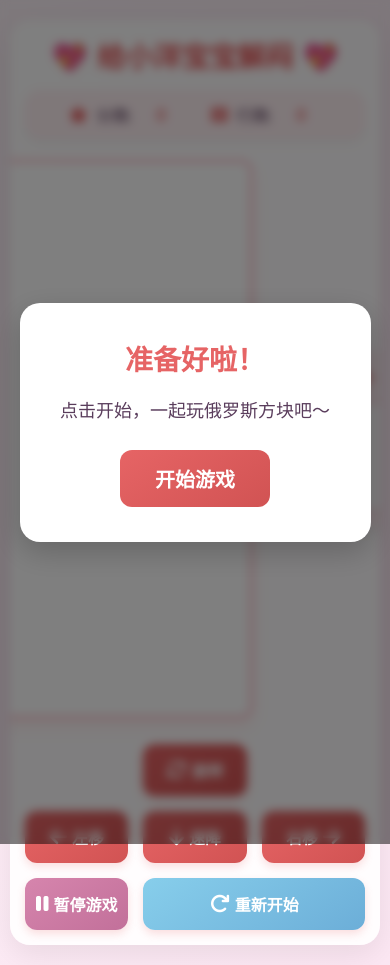
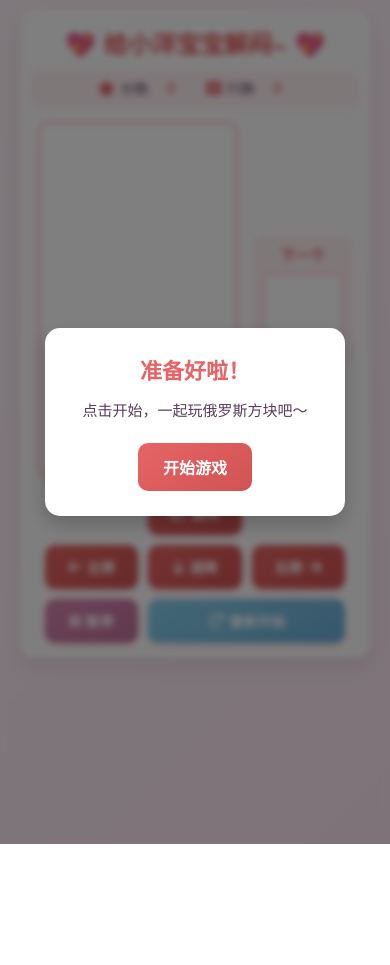
Before and after one commit to Taylor151045/YYDW, a plain HTML site: page index.html in a window 390 px wide. After the commit the page ends 844 px from the top, so only its background shows below. Drawn offline with Linux system fonts and the light colour scheme.

Commit message:
Update index.html

```diff
--- a/index.html
+++ b/index.html
@@ -3,7 +3,7 @@
 <head>
     <meta charset="UTF-8">
     <meta name="viewport" content="width=device-width, initial-scale=1.0, maximum-scale=1.0, user-scalable=no">
-    <title>给小洋宝宝解闷</title>
+    <title>给小洋宝宝解闷~</title>
     <link rel="stylesheet" href="https://cdnjs.cloudflare.com/ajax/libs/font-awesome/6.4.0/css/all.min.css">
     <style>
         * {
@@ -16,7 +16,7 @@
         body {
             background: linear-gradient(135deg, #fdf2f8 0%, #fce7f3 100%);
             min-height: 100vh;
-            padding: 20px 10px;
+            padding: 10px;
             display: flex;
             flex-direction: column;
             align-items: center;
@@ -24,91 +24,87 @@
         }
 
         .game-container {
-            max-width: 500px;
             width: 100%;
-            padding: 20px;
+            max-width: 350px; /* 缩小最大宽度适配手机 */
+            padding: 15px 10px;
             background-color: rgba(255, 255, 255, 0.9);
-            border-radius: 20px;
-            box-shadow: 0 10px 30px rgba(0, 0, 0, 0.08);
+            border-radius: 15px;
+            box-shadow: 0 8px 20px rgba(0, 0, 0, 0.08);
             position: relative;
-            overflow: hidden;
         }
 
         .game-header {
             text-align: center;
-            margin-bottom: 20px;
-            position: relative;
-            z-index: 1;
+            margin-bottom: 15px;
         }
 
         .game-title {
             color: #e66465;
-            font-size: 32px;
-            margin-bottom: 15px;
+            font-size: 24px;
+            margin-bottom: 10px;
             text-shadow: 2px 2px 4px rgba(230, 100, 101, 0.15);
         }
 
         .game-info {
             display: flex;
             justify-content: center;
-            gap: 30px;
+            gap: 20px;
             background-color: #fff0f3;
-            padding: 12px 20px;
-            border-radius: 15px;
-            box-shadow: 0 4px 8px rgba(0, 0, 0, 0.05);
+            padding: 8px 15px;
+            border-radius: 12px;
+            box-shadow: 0 3px 6px rgba(0, 0, 0, 0.05);
         }
 
         .info-item {
             display: flex;
             align-items: center;
-            gap: 8px;
-            font-size: 17px;
+            gap: 5px;
+            font-size: 14px;
         }
 
         .info-item i {
             color: #e66465;
+            font-size: 16px;
         }
 
         .info-item span {
             color: #e66465;
             font-weight: bold;
-            font-size: 19px;
-            min-width: 40px;
+            font-size: 16px;
+            min-width: 30px;
         }
 
         .game-wrapper {
             display: flex;
             justify-content: center;
             align-items: center;
-            gap: 25px;
-            margin-bottom: 25px;
-            position: relative;
-            z-index: 1;
+            gap: 15px;
+            margin-bottom: 15px;
         }
 
         #gameCanvas {
-            border: 4px solid #ffccd5;
-            border-radius: 12px;
+            border: 3px solid #ffccd5;
+            border-radius: 10px;
             background-color: #fff;
-            box-shadow: 0 8px 16px rgba(230, 100, 101, 0.1);
+            box-shadow: 0 5px 10px rgba(230, 100, 101, 0.1);
             width: 100%;
-            max-width: 280px;
+            max-width: 200px; /* 缩小游戏区域宽度 */
             height: auto;
         }
 
         .next-piece-container {
             background-color: #fff0f3;
-            padding: 15px;
-            border-radius: 12px;
-            box-shadow: 0 4px 8px rgba(0, 0, 0, 0.05);
+            padding: 10px;
+            border-radius: 10px;
+            box-shadow: 0 3px 6px rgba(0, 0, 0, 0.05);
         }
 
         #nextPieceCanvas {
             border: 2px solid #ffccd5;
-            border-radius: 8px;
+            border-radius: 6px;
             background-color: #fff;
-            width: 110px;
-            height: 110px;
+            width: 80px; /* 缩小下一个方块预览 */
+            height: 80px;
             display: block;
             margin: 0 auto;
         }
@@ -116,32 +112,30 @@
         .next-piece-title {
             color: #e66465;
             text-align: center;
-            margin-bottom: 10px;
-            font-size: 18px;
+            margin-bottom: 8px;
+            font-size: 15px;
             font-weight: bold;
         }
 
         .control-panel {
             display: grid;
             grid-template-columns: repeat(3, 1fr);
-            gap: 15px;
+            gap: 10px;
             width: 100%;
-            max-width: 380px;
+            max-width: 300px;
             margin: 0 auto;
-            position: relative;
-            z-index: 1;
         }
 
         .control-btn {
             background: linear-gradient(145deg, #e66465, #d15353);
             color: white;
             border: none;
-            border-radius: 12px;
-            padding: 16px 0;
-            font-size: 18px;
+            border-radius: 10px;
+            padding: 12px 0;
+            font-size: 14px;
             font-weight: bold;
             cursor: pointer;
-            box-shadow: 0 4px 8px rgba(230, 100, 101, 0.2);
+            box-shadow: 0 3px 6px rgba(230, 100, 101, 0.2);
             transition: all 0.2s ease;
             display: flex;
             align-items: center;
@@ -150,16 +144,16 @@
         }
 
         .control-btn i {
-            font-size: 20px;
+            font-size: 16px;
         }
 
         .control-btn:hover {
-            transform: translateY(-3px);
-            box-shadow: 0 6px 12px rgba(230, 100, 101, 0.3);
+            transform: translateY(-2px);
+            box-shadow: 0 5px 10px rgba(230, 100, 101, 0.3);
         }
 
         .control-btn:active {
-            transform: translateY(-1px);
+            transform: translateY(0);
         }
 
         .control-btn.pause-btn {
@@ -183,28 +177,28 @@
             align-items: center;
             justify-content: center;
             z-index: 100;
-            backdrop-filter: blur(5px);
+            backdrop-filter: blur(3px);
         }
 
         .modal-content {
             background-color: white;
-            padding: 35px 25px;
-            border-radius: 20px;
+            padding: 25px 15px;
+            border-radius: 15px;
             text-align: center;
             width: 90%;
-            max-width: 380px;
-            box-shadow: 0 10px 30px rgba(0, 0, 0, 0.2);
+            max-width: 300px; /* 缩小模态框 */
+            box-shadow: 0 8px 20px rgba(0, 0, 0, 0.2);
         }
 
         .modal-title {
             color: #e66465;
-            font-size: 28px;
-            margin-bottom: 20px;
+            font-size: 22px;
+            margin-bottom: 15px;
         }
 
         .modal p {
-            font-size: 18px;
-            margin-bottom: 25px;
+            font-size: 15px;
+            margin-bottom: 20px;
             color: #5a3d5c;
             line-height: 1.5;
         }
@@ -213,9 +207,9 @@
             background: linear-gradient(145deg, #e66465, #d15353);
             color: white;
             border: none;
-            border-radius: 12px;
-            padding: 14px 35px;
-            font-size: 20px;
+            border-radius: 10px;
+            padding: 12px 25px;
+            font-size: 16px;
             font-weight: bold;
             cursor: pointer;
             transition: all 0.2s ease;
@@ -223,21 +217,31 @@
 
         .start-btn:hover {
             background: linear-gradient(145deg, #d15353, #b94545);
-            transform: translateY(-3px);
+            transform: translateY(-2px);
         }
 
-        @media (max-width: 480px) {
+        /* 移动设备专用优化 */
+        @media (max-width: 360px) {
             .game-container {
-                padding: 15px;
+                padding: 10px 5px;
             }
 
             .game-title {
-                font-size: 28px;
+                font-size: 22px;
+            }
+
+            .game-wrapper {
+                gap: 10px;
             }
 
             .control-btn {
-                padding: 14px 0;
-                font-size: 16px;
+                padding: 10px 0;
+                font-size: 13px;
+            }
+
+            #nextPieceCanvas {
+                width: 70px;
+                height: 70px;
             }
         }
     </style>
@@ -245,7 +249,7 @@
 <body>
     <div class="game-container">
         <div class="game-header">
-            <h1 class="game-title">💖 给小洋宝宝解闷 💖</h1>
+            <h1 class="game-title">💖 给小洋宝宝解闷~ 💖</h1>
             <div class="game-info">
                 <div class="info-item">
                     <i class="fas fa-star"></i> 分数: <span id="score">0</span>
@@ -257,10 +261,10 @@
         </div>
 
         <div class="game-wrapper">
-            <canvas id="gameCanvas" width="280" height="500"></canvas>
+            <canvas id="gameCanvas" width="200" height="360"></canvas> <!-- 缩小画布尺寸 -->
             <div class="next-piece-container">
                 <h3 class="next-piece-title">下一个</h3>
-                <canvas id="nextPieceCanvas" width="110" height="110"></canvas>
+                <canvas id="nextPieceCanvas" width="80" height="80"></canvas>
             </div>
         </div>
 
@@ -280,7 +284,7 @@
                 右移 <i class="fas fa-arrow-right"></i>
             </button>
             <button class="control-btn pause-btn" id="pauseBtn">
-                <i class="fas fa-pause"></i> 暂停游戏
+                <i class="fas fa-pause"></i> 暂停
             </button>
             <button class="control-btn restart-btn" id="restartBtn">
                 <i class="fas fa-redo"></i> 重新开始
@@ -305,11 +309,11 @@
     </div>
 
     <script>
-        // 游戏常量定义
-        const ROWS = 20;          // 游戏行数
-        const COLS = 10;          // 游戏列数
-        const BLOCK_SIZE = 28;    // 方块大小(像素)
-        const INITIAL_SPEED = 1000; // 初始下落速度(毫秒)
+        // 游戏常量定义（适配手机尺寸）
+        const ROWS = 20;          // 保持行数
+        const COLS = 10;          // 保持列数
+        const BLOCK_SIZE = 18;    // 缩小方块尺寸适配手机
+        const INITIAL_SPEED = 1000;
 
         // 方块颜色方案
         const COLORS = [
@@ -411,17 +415,11 @@
 
             // 计算初始位置（确保方块完全可见）
             const pieceWidth = game.current.shape[0].length;
-            const pieceHeight = game.current.shape.length;
 
             // 水平居中
             game.current.x = Math.floor(COLS / 2) - Math.floor(pieceWidth / 2);
-            // 垂直位置：确保整个方块可见
+            // 垂直位置：顶部
             game.current.y = 0;
-
-            // 特殊处理第一个方块，确保它完全在游戏区域内
-            if (game.lines === 0 && game.score === 0) {
-                game.current.y = 0;
-            }
 
             // 生成新的下一个方块
             generateNextPiece();
@@ -495,7 +493,7 @@
             nextCtx.clearRect(0, 0, nextCanvas.width, nextCanvas.height);
 
             const { shape, color } = game.next;
-            const blockSize = 22;
+            const blockSize = 16; // 缩小预览方块
             const offsetX = (nextCanvas.width - shape[0].length * blockSize) / 2;
             const offsetY = (nextCanvas.height - shape.length * blockSize) / 2;
 
@@ -515,26 +513,26 @@
             // 方块主体
             ctx.fillStyle = color;
             ctx.beginPath();
-            ctx.roundRect(x + 2, y + 2, size - 4, size - 4, 5);
+            ctx.roundRect(x + 1, y + 1, size - 2, size - 2, 3);
             ctx.fill();
 
             // 阴影效果
             ctx.shadowColor = rgbaFromHex(color, 0.3);
-            ctx.shadowBlur = 8;
-            ctx.shadowOffsetX = 3;
-            ctx.shadowOffsetY = 3;
+            ctx.shadowBlur = 4;
+            ctx.shadowOffsetX = 2;
+            ctx.shadowOffsetY = 2;
             ctx.fill();
             ctx.shadowColor = 'transparent';
 
             // 高光效果
             ctx.fillStyle = rgbaFromHex(color, 0.6);
             ctx.beginPath();
-            ctx.roundRect(x + 3, y + 3, (size - 6) / 2, (size - 6) / 2, 3);
+            ctx.roundRect(x + 2, y + 2, (size - 4) / 2, (size - 4) / 2, 2);
             ctx.fill();
 
             // 边框
             ctx.strokeStyle = rgbaFromHex(color, 0.7);
-            ctx.lineWidth = 1.5;
+            ctx.lineWidth = 1;
             ctx.stroke();
         }
 
@@ -546,7 +544,7 @@
             return `rgba(${r}, ${g}, ${b}, ${alpha})`;
         }
 
-        // 检查碰撞 - 核心修复点
+        // 检查碰撞
         function checkCollision(shape, x, y) {
             for (let row = 0; row < shape.length; row++) {
                 for (let col = 0; col < shape[row].length; col++) {
@@ -554,13 +552,9 @@
                         const newX = x + col;
                         const newY = y + row;
 
-                        // 检查是否超出左边界
-                        if (newX < 0) return true;
-                        // 检查是否超出右边界
-                        if (newX >= COLS) return true;
-                        // 检查是否超出下边界
-                        if (newY >= ROWS) return true;
-                        // 检查是否与已有方块重叠（只检查游戏区域内）
+                        // 检查边界
+                        if (newX < 0 || newX >= COLS || newY >= ROWS) return true;
+                        // 检查是否与已有方块重叠
                         if (newY >= 0 && game.board[newY][newX]) return true;
                     }
                 }
@@ -590,24 +584,16 @@
             return false;
         }
 
-        // 锁定当前方块 - 核心修复点
+        // 锁定当前方块
         function lockCurrentPiece() {
             const { shape, color, x, y } = game.current;
-            const pieceHeight = shape.length;
-
-            // 计算调整后的Y位置，确保方块底部不超出游戏区域
-            let adjustedY = y;
-            const bottomRow = y + pieceHeight - 1;
-            if (bottomRow >= ROWS) {
-                adjustedY = ROWS - pieceHeight;
-            }
 
             // 将方块锁定到游戏板上
             for (let row = 0; row < shape.length; row++) {
                 for (let col = 0; col < shape[row].length; col++) {
                     if (shape[row][col]) {
                         const boardX = x + col;
-                        const boardY = adjustedY + row;
+                        const boardY = y + row;
 
                         // 只锁定在游戏区域内的方块部分
                         if (boardX >= 0 && boardX < COLS && boardY >= 0 && boardY < ROWS) {
@@ -623,7 +609,7 @@
             // 生成新的当前方块
             spawnCurrentPiece();
 
-            // 检查游戏是否结束（新方块无法放置）
+            // 检查游戏是否结束
             if (checkCollision(game.current.shape, game.current.x, game.current.y)) {
                 gameOver();
             }
@@ -633,7 +619,7 @@
             drawNextPiece();
         }
 
-        // 计算最大下落距离 - 核心修复点
+        // 计算最大下落距离
         function calculateMaxDropDistance() {
             let distance = 0;
 
@@ -643,7 +629,6 @@
                 if (checkCollision(game.current.shape, game.current.x, newY)) {
                     break;
                 }
-                // 安全检查，防止无限循环
                 if (distance > ROWS) {
                     break;
                 }
@@ -653,20 +638,20 @@
             return distance;
         }
 
-        // 速降功能 - 核心修复点
+        // 速降功能
         function hardDrop() {
             if (game.isPaused || game.isOver) return;
 
             // 获取最大可下落距离
             const dropDistance = calculateMaxDropDistance();
 
-            // 只有确实可以下落时才移动
+            // 移动到最底部
             if (dropDistance > 0) {
                 game.current.y += dropDistance;
                 drawGame();
             }
 
-            // 锁定方块（无论是否移动）
+            // 锁定方块
             lockCurrentPiece();
         }
 
@@ -677,7 +662,7 @@
             // 保存当前形状
             const originalShape = JSON.parse(JSON.stringify(game.current.shape));
 
-            // 旋转逻辑：转置矩阵并反转每行
+            // 旋转逻辑
             const rows = originalShape.length;
             const cols = originalShape[0].length;
             const rotated = Array(cols).fill().map(() => Array(rows).fill(0));
@@ -732,7 +717,7 @@
                     // 在顶部添加一个空行
                     game.board[0] = Array(COLS).fill(0);
 
-                    // 重新检查当前行（因为上方行下移了）
+                    // 重新检查当前行
                     y++;
                 }
             }
@@ -742,7 +727,7 @@
                 updateScore(linesCleared);
 
                 // 随消除行数增加游戏速度
-                const speedIncrease = 0.1; // 每次消除行增加10%速度
+                const speedIncrease = 0.1;
                 game.dropInterval = Math.max(100, INITIAL_SPEED * Math.pow(1 - speedIncrease, game.lines / 10));
                 restartDropTimer();
             }
@@ -750,7 +735,6 @@
 
         // 更新分数
         function updateScore(lines) {
-            // 计分规则：消除行数越多，分数越高
             const lineScores = [0, 100, 300, 500, 800];
             game.score += lineScores[lines];
             game.lines += lines;
@@ -768,7 +752,6 @@
             if (game.dropTimer) clearInterval(game.dropTimer);
             game.dropTimer = setInterval(() => {
                 if (!game.isPaused && !game.isOver) {
-                    // 自动下落，如果无法下落则锁定方块
                     movePiece(0, 1);
                 }
             }, game.dropInterval);
@@ -786,8 +769,8 @@
 
             game.isPaused = !game.isPaused;
             pauseBtn.innerHTML = game.isPaused
-                ? '<i class="fas fa-play"></i> 继续游戏'
-                : '<i class="fas fa-pause"></i> 暂停游戏';
+                ? '<i class="fas fa-play"></i> 继续'
+                : '<i class="fas fa-pause"></i> 暂停';
 
             if (game.isPaused) {
                 clearInterval(game.dropTimer);
@@ -795,7 +778,7 @@
                 gameCtx.fillStyle = 'rgba(255, 255, 255, 0.7)';
                 gameCtx.fillRect(0, 0, gameCanvas.width, gameCanvas.height);
                 gameCtx.fillStyle = '#e66465';
-                gameCtx.font = 'bold 24px Arial';
+                gameCtx.font = 'bold 18px Arial';
                 gameCtx.textAlign = 'center';
                 gameCtx.fillText('已暂停', gameCanvas.width / 2, gameCanvas.height / 2);
             } else {
@@ -870,20 +853,48 @@
             }
         });
 
+        // 触摸控制支持（手机滑动）
+        let touchStartX = 0;
+        let touchStartY = 0;
+
+        gameCanvas.addEventListener('touchstart', (e) => {
+            if (game.isPaused || game.isOver) return;
+            touchStartX = e.touches[0].clientX;
+            touchStartY = e.touches[0].clientY;
+            e.preventDefault();
+        }, { passive: false });
+
+        gameCanvas.addEventListener('touchend', (e) => {
+            if (game.isPaused || game.isOver) return;
+
+            const touchEndX = e.changedTouches[0].clientX;
+            const touchEndY = e.changedTouches[0].clientY;
+            const diffX = touchEndX - touchStartX;
+            const diffY = touchEndY - touchStartY;
+
+            // 判断滑动方向
+            if (Math.abs(diffX) > Math.abs(diffY)) {
+                // 水平滑动
+                if (diffX > 30) {
+                    movePiece(1, 0); // 右移
+                } else if (diffX < -30) {
+                    movePiece(-1, 0); // 左移
+                }
+            } else {
+                // 垂直滑动
+                if (diffY > 30) {
+                    hardDrop(); // 速降
+                } else if (diffY < -30) {
+                    rotatePiece(); // 上滑旋转
+                }
+            }
+
+            e.preventDefault();
+        }, { passive: false });
+
         // 页面加载时初始化
         window.addEventListener('load', () => {
             startModal.style.display = 'flex';
-
-            // 响应式调整
-            const resizeCanvas = () => {
-                const containerWidth = document.querySelector('.game-container').clientWidth;
-                const maxWidth = Math.min(containerWidth - 40, 280);
-                gameCanvas.style.width = `${maxWidth}px`;
-                gameCanvas.style.height = `${(maxWidth / COLS) * ROWS}px`;
-            };
-
-            resizeCanvas();
-            window.addEventListener('resize', resizeCanvas);
         });
     </script>
 </body>
```
